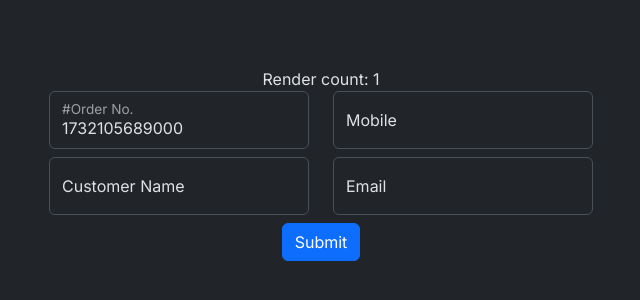
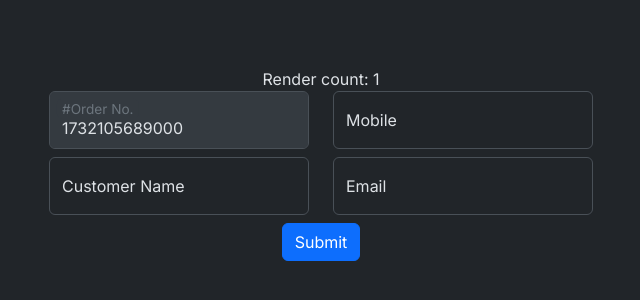
Before and after one commit to NtonBala/food-delivery-form, a React (Vite) app: page / in a window 1280 px wide. Shown: the part 236-536 px from the top of the page, without its empty margins (319-959 px from the left). Built offline with nearby package versions, Linux system fonts and the light colour scheme.

Commit message:
Disable orderNumber control

```diff
--- a/src/FoodDeliveryForm.tsx
+++ b/src/FoodDeliveryForm.tsx
@@ -31,7 +31,7 @@ export const FoodDeliveryForm = () => {
       <div className="row mb-2">
         <div className="col">
           <div className="form-floating">
-            <input type="text" className="form-control" placeholder="#Order No." {...register('orderNumber')} />
+            <input disabled type="text" className="form-control" placeholder="#Order No." {...register('orderNumber')} />
             <label>#Order No.</label>
           </div>
         </div>
```
